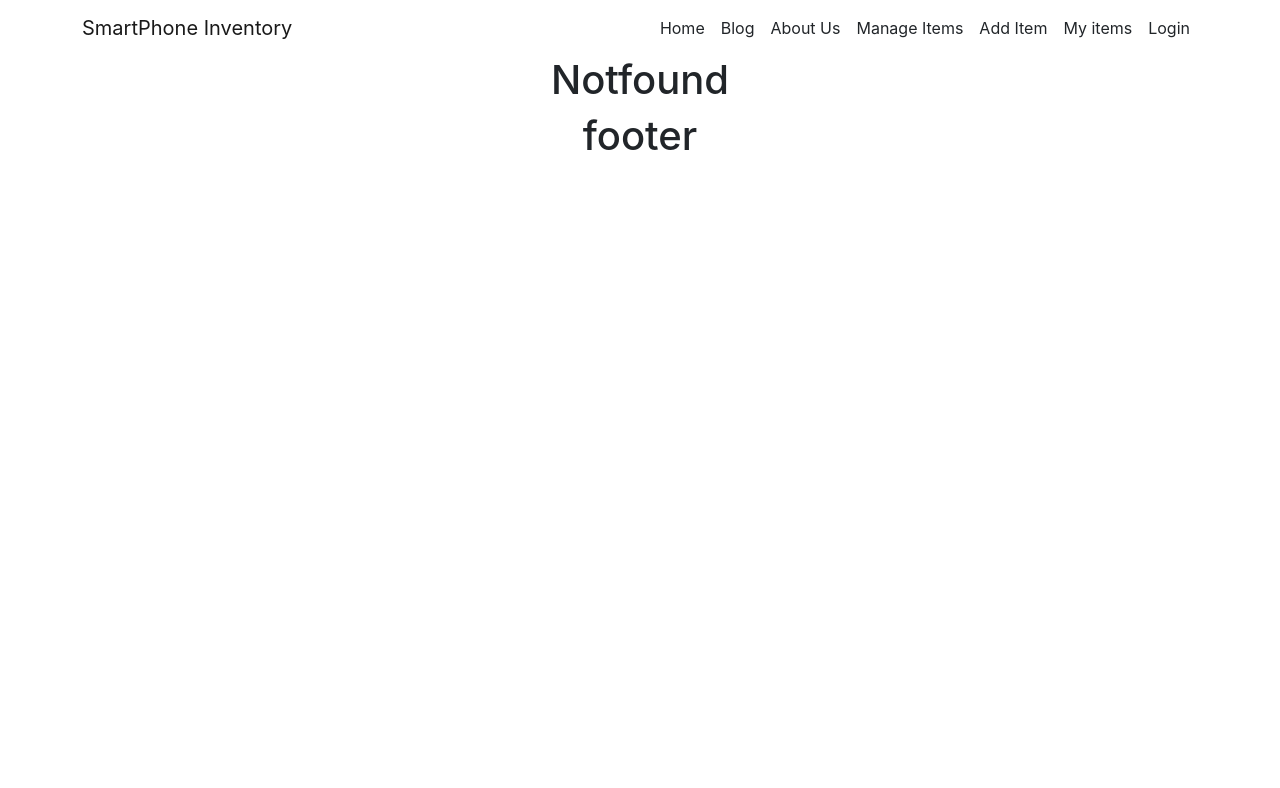
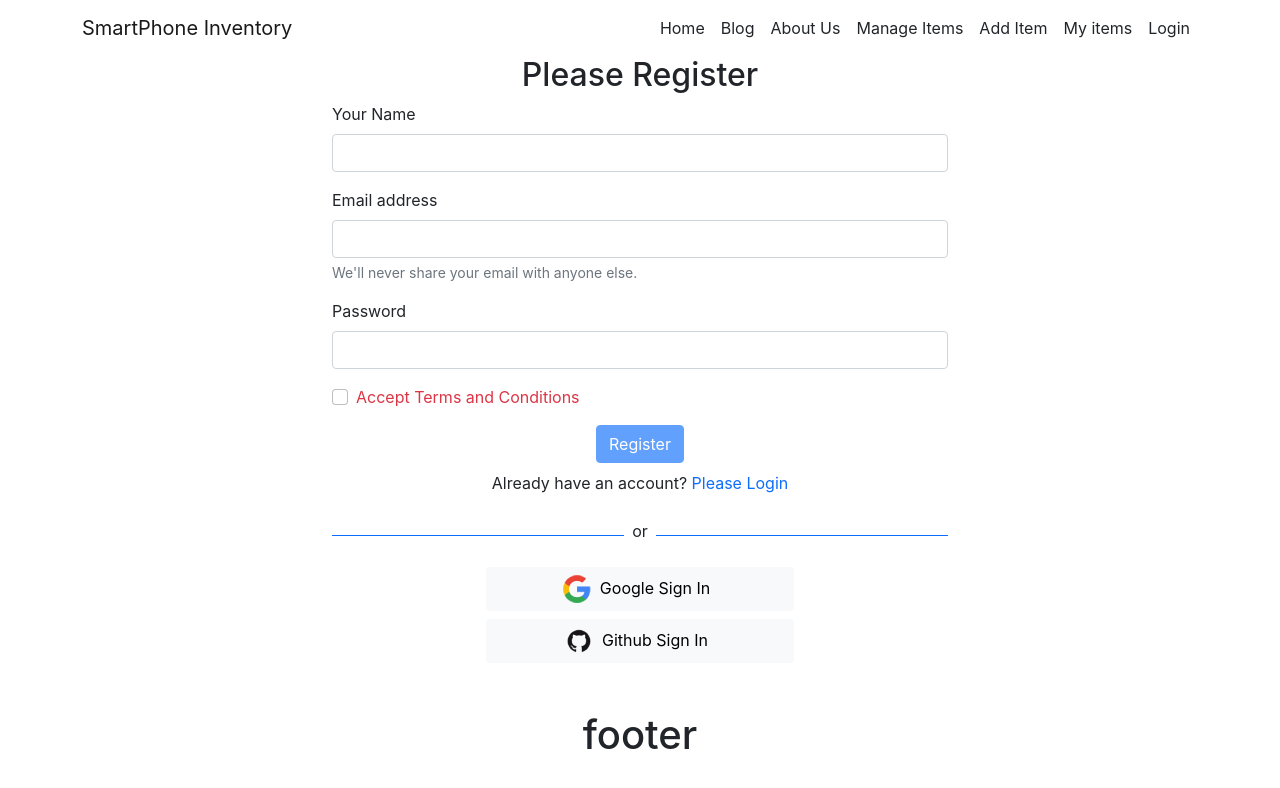
Before and after one commit to sazidahmednassir/warehouse-client, a React (Create React App) app: page /register in a window 1280 px wide. Shown: the top 788 px of the page. Built offline with nearby package versions, Linux system fonts and the light colour scheme.

Commit message:
login & register page created

```diff
--- a/src/App.js
+++ b/src/App.js
@@ -7,6 +7,7 @@ import Footer from './Pages/Footer/Footer';
 import Header from './Pages/Header/Header';
 import Home from './Pages/Home/Home';
 import Login from './Pages/Login/Login/Login';
+import Register from './Pages/Login/Register/Register';
 import ManageItems from './Pages/ManageItems/ManageItems';
 import Myitems from './Pages/Myitems/Myitems';
 import NotFound from './Pages/Notfound/Notfound';
@@ -24,6 +25,7 @@ function App() {
         <Route path="/additem" element={<AddItem></AddItem>}></Route>
         <Route path="/myitem" element={<Myitems></Myitems>}></Route>
         <Route path="/login" element={<Login></Login>}></Route>
+        <Route path="/register" element={<Register></Register>}></Route>
 
       <Route path="*" element={<NotFound></NotFound>}></Route>
         </Routes>
--- a/src/Pages/Login/Login/Login.js
+++ b/src/Pages/Login/Login/Login.js
@@ -1,10 +1,34 @@
 import React from 'react';
+import { Link } from 'react-router-dom';
+import SocialLogin from '../SocialLogin/SocialLogin';
+import './Login.css';
 
 const Login = () => {
     return (
-        <div>
-        <h1> hello from login</h1>
-        </div>
+        <div className='container w-50 mx-auto '>
+        <form className='cus'  >
+        <h2>Please Login</h2>
+     <div class="mb-3">
+       <label for="exampleInputEmail1" class="form-label">Email address</label>
+       <input  type="email" class="form-control" id="exampleInputEmail1" aria-describedby="emailHelp"/>
+       <div id="emailHelp" class="form-text">We'll never share your email with anyone else.</div>
+     </div>
+     <div class="mb-3">
+       <label for="exampleInputPassword1" class="form-label">Password</label>
+       <input  type="password" class="form-control" id="exampleInputPassword1"/>
+     </div>
+
+     <button type="submit" class="btn btn-primary">Login</button>
+   </form>
+
+   <div className='pt-2'>
+     <p>New to SmartPhone Inventory? <Link to="/register" className='text-primary pe-auto text-decoration-none' >Please Register</Link> </p>
+     <p>Forget Password? <Link to="/login" className='text-primary pe-auto text-decoration-none' >Reset Password</Link> </p>
+   </div>
+
+   <SocialLogin></SocialLogin>
+
+           </div>
     );
 };
 
--- /dev/null
+++ b/src/Pages/Login/Register/Register.css
@@ -0,0 +1,4 @@
+.mb-3 {
+  margin-bottom: 1rem !important;
+  text-align: left;
+}
--- /dev/null
+++ b/src/Pages/Login/Register/Register.js
@@ -0,0 +1,49 @@
+import React, { useState } from 'react';
+import { Link } from 'react-router-dom';
+import SocialLogin from '../SocialLogin/SocialLogin';
+import './Register.css';
+
+
+const Register = () => {
+  const [agree, setAgree]=useState(false)
+  // if(agree){
+  //   createUserWithEmailAndPassword(email, password)
+  //   navigate('/');
+  // }
+
+    return (
+        <div className="container w-50 mx-auto">
+        <div className='mb-2 '>
+              <form  >
+              <h2>Please Register</h2>
+              <div class="mb-3">
+      <label for="exampleInputName" class="form-label">Your Name</label>
+      <input   type="namel" class="form-control" id="exampleInputName"/>
+
+    </div>
+    <div class="mb-3">
+      <label for="exampleInputEmail1" class="form-label">Email address</label>
+      <input  type="email" class="form-control" id="exampleInputEmail1" aria-describedby="emailHelp"/>
+      <div id="emailHelp" class="form-text">We'll never share your email with anyone else.</div>
+    </div>
+    <div class="mb-3">
+      <label for="exampleInputPassword1" class="form-label">Password</label>
+      <input  type="password" class="form-control" id="exampleInputPassword1"/>
+    </div>
+
+    <div class="mb-3 form-check text-danger">
+      <input  onClick={()=> setAgree(!agree)} type="checkbox" class="form-check-input" id="terms"/>
+      <label  className={  agree?  'text-primary': 'text-danger'}   class="form-check-label" for="terms">Accept Terms and Conditions</label>
+    </div>
+    <button  disabled={!agree}
+     type="submit" class="btn btn-primary">Register</button>
+  </form>
+  </div>
+  <p >Already have an account? <Link  to="/login" className='text-primary text-decoration-none' >Please Login</Link> </p>
+
+  <SocialLogin></SocialLogin>
+          </div>
+    );
+};
+
+export default Register;
--- /dev/null
+++ b/src/Pages/Login/SocialLogin/SocialLogin.js
@@ -0,0 +1,32 @@
+import React from 'react';
+import github from '../../../Images/social/github.png';
+import google from '../../../Images/social/google.png';
+const SocialLogin = () => {
+    return (
+        <div>
+        <div className='d-flex align-items-center'>
+       <div style={{ height: '1px' }} className='bg-primary w-50'></div>
+       <p className='mt-2 px-2'>or</p>
+       <div style={{ height: '1px' }} className='bg-primary w-50'></div>
+   </div>
+
+   <div className=''>
+       <button
+
+           className='btn btn-light w-50 d-block mx-auto my-2'>
+           <img style={{ width: '30px' }} src={google} alt="" />
+           <span className='px-2'>Google Sign In</span>
+       </button>
+
+       <button
+
+           className='btn btn-light w-50 d-block mx-auto mb-5'>
+           <img style={{ width: '30px' }} src={github} alt="" />
+           <span className='px-2'>Github Sign In</span>
+       </button>
+   </div>
+</div>
+    );
+};
+
+export default SocialLogin;
```
Also changed, not shown: src/Images/social/github.png (added), src/Images/social/google.png (added), src/Pages/Login/Login/Login.css (line endings or trailing spaces), src/Pages/Login/SocialLogin/SocialLogin.css (added).
